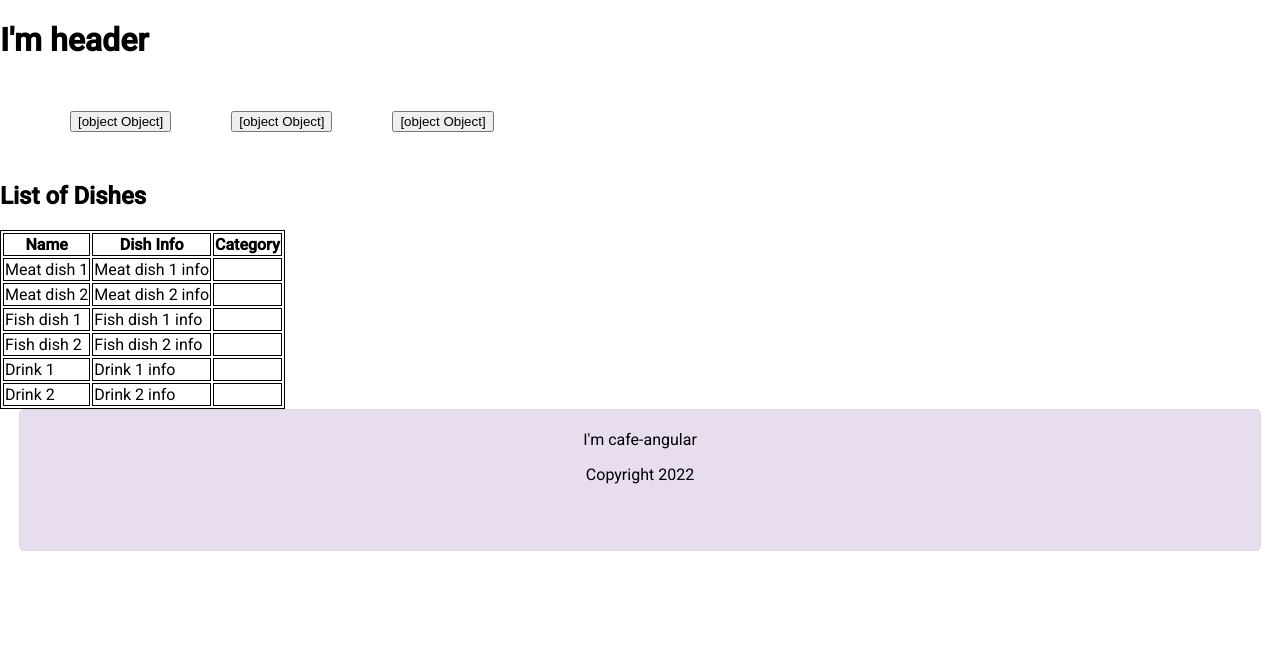
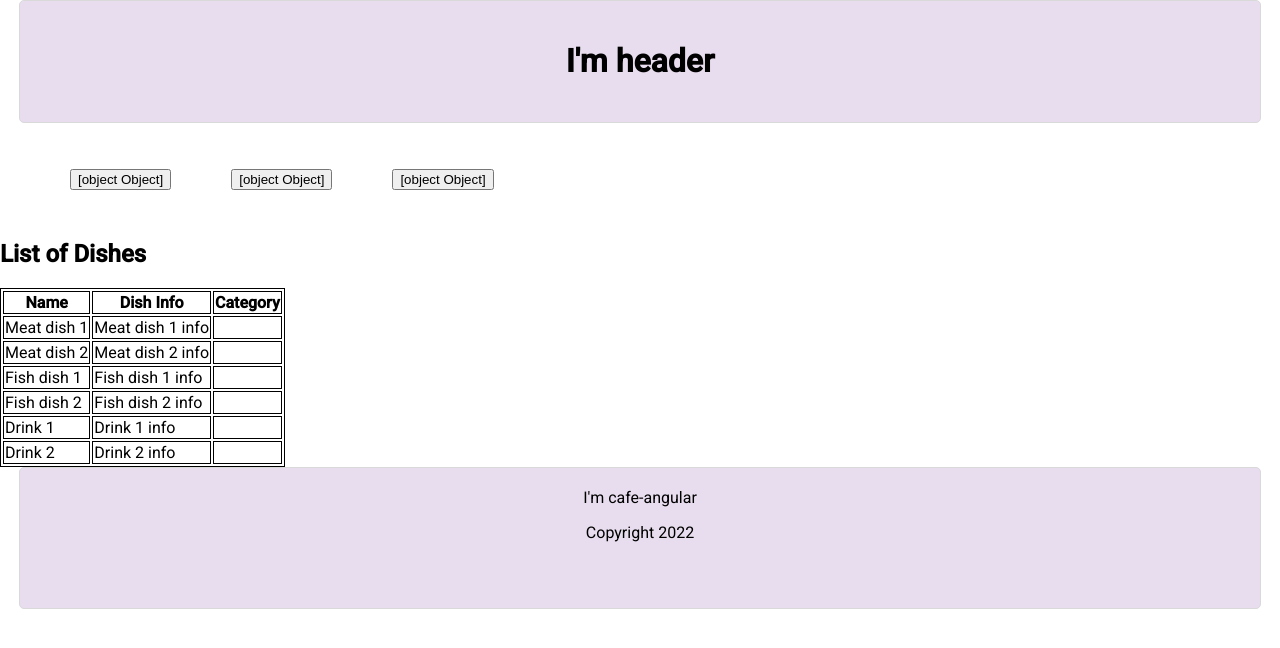
Before and after one commit to anna-manorik/cafe-angular, an Angular app in the folder cafe-angular/: page / in a window 1280 px wide. Shown: the top 648 px of the page. Built offline with nearby package versions, Linux system fonts and the light colour scheme; data requests are answered from the project's data file.

Commit message:
Update header.component.html

```diff
--- a/cafe-angular/src/app/core/components/header/header.component.html
+++ b/cafe-angular/src/app/core/components/header/header.component.html
@@ -1 +1,4 @@
-<h1>I'm {{title}}</h1>
+
+<div class="header-conteiner">
+    <h1>I'm {{title}}</h1>
+</div>
```
